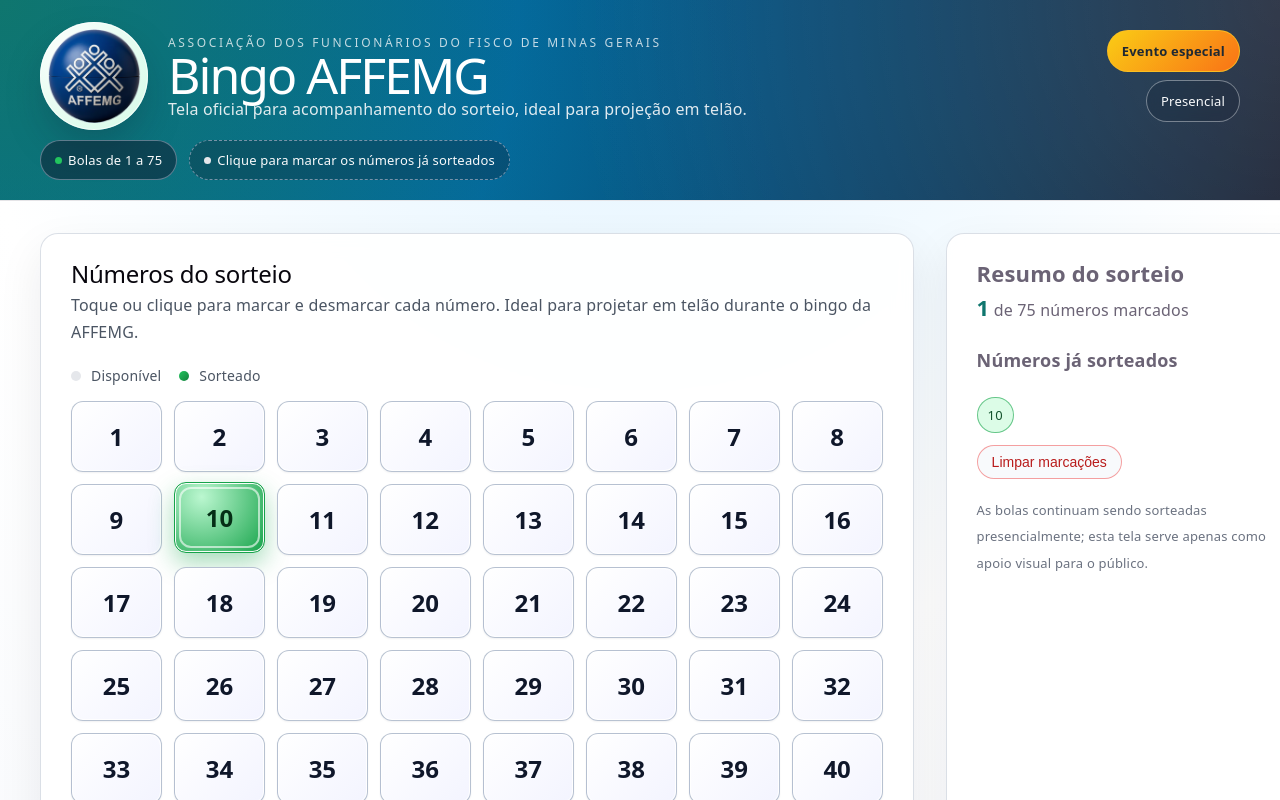
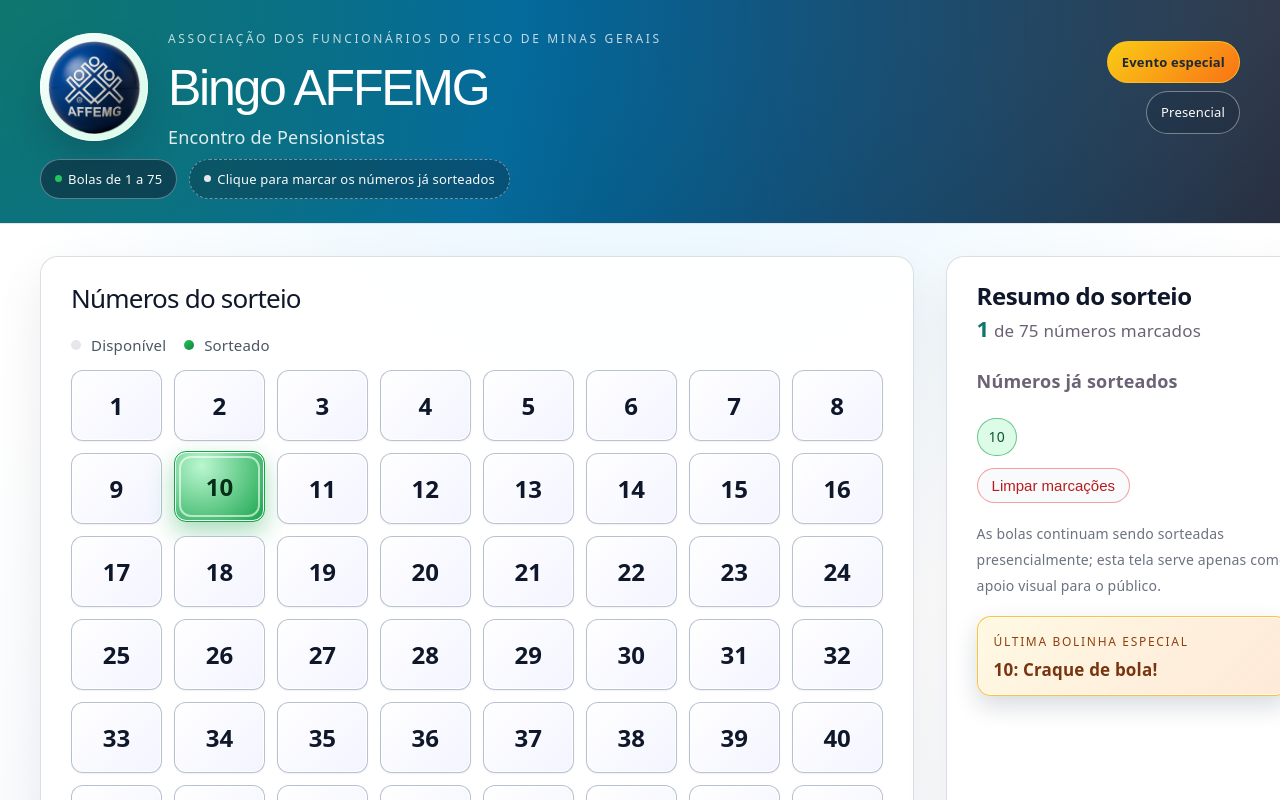
Before and after one commit to leosimin/bingoaffemg, a React (Vite) app in the folder bingo/: page / in a window 1280 px wide. Both pictures are taken after a click on the button "10". Shown: the top 800 px of the page. Built offline with nearby package versions, Linux system fonts and the light colour scheme.

Commit message:
adding more

```diff
--- a/bingo/src/App.css
+++ b/bingo/src/App.css
@@ -1,3 +1,5 @@
+@import url('https://fonts.googleapis.com/css2?family=DM+Sans:wght@400;500;600;700&family=DM+Serif+Display&display=swap');
+
 /* Layout principal da aplicação de bingo AFFEMG */
 
 .bingo-app {
@@ -8,12 +10,13 @@
 }
 
 .ba-header {
-  padding: 22px 0 18px;
+  padding: 26px 0 22px;
   border-bottom: 1px solid var(--border);
   background: radial-gradient(circle at top left, #0f766e 0, #0369a1 40%, #0f172a 100%);
   color: #f9fafb;
   position: relative;
   overflow: hidden;
+  font-family: 'Arial' BlinkMacSystemFont, 'SI', sans-serif;
 }
 
 .ba-header::after {
@@ -65,7 +68,7 @@
 .ba-title-group {
   display: flex;
   flex-direction: column;
-  gap: 6px;
+  gap: 10px;
 }
 
 .ba-tagline {
@@ -78,13 +81,16 @@
 .ba-header h1 {
   margin: 0;
   font-size: 50px;
-  letter-spacing: -0.04em;
+  letter-spacing: -0.045em;
+  line-height: 1.05;
   color: #ffffff;
+  font-family: 'Arial', 'Times New Roman', serif;
 }
 
 .ba-subtitle {
-  margin: 2px 0 0;
-  font-size: 16px;
+  margin: 0;
+  font-size: 18px;
+  line-height: 1.35;
   opacity: 0.9;
 }
 
@@ -179,13 +185,45 @@
 }
 
 .ba-board-header h2 {
-  margin: 0 0 4px;
+  margin: 0 0 6px;
+  font-size: 26px;
+  letter-spacing: -0.03em;
+  color: #0f172a;
 }
 
 .ba-board-header p {
   margin: 0;
-  font-size: 16px;
+  font-size: 17px;
   color: #4b5563;
+}
+
+.ba-callout {
+  margin-top: 16px;
+  margin-bottom: 0;
+  padding: 12px 16px;
+  border-radius: 14px;
+  background: linear-gradient(135deg, rgba(250, 204, 21, 0.12), rgba(251, 146, 60, 0.2));
+  border: 1px solid rgba(251, 191, 36, 0.9);
+  box-shadow:
+    0 10px 24px rgba(15, 23, 42, 0.16),
+    0 0 0 1px rgba(255, 255, 255, 0.8) inset;
+  position: relative;
+}
+
+.ba-callout-label {
+  display: block;
+  font-size: 12px;
+  text-transform: uppercase;
+  letter-spacing: 0.14em;
+  color: #92400e;
+  margin-bottom: 2px;
+}
+
+.ba-callout-text {
+  margin: 0;
+  font-size: 17px;
+  color: #78350f;
+  font-weight: 600;
 }
 
 .ba-board-legend {
@@ -193,7 +231,7 @@
   align-items: center;
   gap: 18px;
   margin: 18px 0 12px;
-  font-size: 14px;
+  font-size: 15px;
   color: #4b5563;
 }
 
@@ -281,13 +319,15 @@
 
 .ba-side-card h3 {
   margin-top: 0;
-  margin-bottom: 8px;
-  font-size: 22px;
+  margin-bottom: 6px;
+  font-size: 24px;
+  letter-spacing: -0.02em;
+  color: #0f172a;
 }
 
 .ba-resume {
   margin: 0 0 16px;
-  font-size: 16px;
+  font-size: 17px;
 }
 
 .ba-resume strong {
@@ -306,17 +346,17 @@
 }
 
 .ba-pill {
-  padding: 4px 10px;
+  padding: 5px 11px;
   border-radius: 999px;
   background: #dcfce7;
   color: #14532d;
   border: 1px solid rgba(22, 163, 74, 0.6);
-  font-size: 13px;
+  font-size: 14px;
 }
 
 .ba-muted {
   margin: 0 0 14px;
-  font-size: 15px;
+  font-size: 16px;
   color: #6b7280;
 }
 
@@ -330,7 +370,7 @@
   border: 1px solid rgba(239, 68, 68, 0.5);
   background: rgba(248, 250, 252, 0.9);
   color: #b91c1c;
-  font-size: 14px;
+  font-size: 15px;
   font-weight: 500;
   cursor: pointer;
   transition:
@@ -354,7 +394,7 @@
 
 .ba-footnote {
   margin-top: 18px;
-  font-size: 13px;
+  font-size: 14px;
   color: #6b7280;
 }
 
--- a/bingo/src/App.jsx
+++ b/bingo/src/App.jsx
@@ -4,8 +4,26 @@
 
 const CURRENT_YEAR = new Date().getFullYear()
 
+const MENSAGENS_ESPECIAIS = {
+  1: 'Começou o jogo! O pequeno polegar.',
+  10: 'Craque de bola!',
+  11: 'Pernas de cambito!',
+  13: 'Galo Forte e Vingador! 🐓',
+  18: 'Idade da liberdade!',
+  22: 'Dois patinhos na lagoa! 🦆🦆',
+  31: 'Tudo que cai, cai em pé!',
+  33: 'Idade de Cristo!',
+  45: 'Fim do primeiro tempo!',
+  50: 'Meio século!',
+  51: 'Uma boa ideia! 🥃',
+  60: 'E o tempo passa...',
+  66: 'Um meia seis ou meia dúzia?',
+  75: 'Fim da linha! É o fim do globo!',
+}
+
 function App() {
   const [marcados, setMarcados] = useState(() => new Set())
+  const [ultimaFrase, setUltimaFrase] = useState('')
 
   const numeros = Array.from({ length: 75 }, (_, i) => i + 1)
   const totalNumeros = numeros.length
@@ -14,17 +32,25 @@
   const alternarNumero = (numero) => {
     setMarcados((anteriores) => {
       const proximo = new Set(anteriores)
-      if (proximo.has(numero)) {
+      const jaMarcado = proximo.has(numero)
+
+      if (jaMarcado) {
         proximo.delete(numero)
       } else {
         proximo.add(numero)
+        const frase = MENSAGENS_ESPECIAIS[numero]
+        if (frase) {
+          setUltimaFrase(`${numero}: ${frase}`)
+        }
       }
+
       return proximo
     })
   }
 
   const limparMarcacoes = () => {
     setMarcados(new Set())
+    setUltimaFrase('')
   }
 
   const numerosMarcadosOrdenados = Array.from(marcados).sort((a, b) => a - b)
@@ -45,7 +71,7 @@
               <span className="ba-tagline">ASSOCIAÇÃO DOS FUNCIONÁRIOS DO FISCO DE MINAS GERAIS</span>
               <h1>Bingo AFFEMG</h1>
               <p className="ba-subtitle">
-                Tela oficial para acompanhamento do sorteio, ideal para projeção em telão.
+                Encontro de Pensionistas
               </p>
             </div>
           </div>
@@ -68,10 +94,6 @@
         <section className="ba-board-card" aria-label="Painel de números do bingo">
           <div className="ba-board-header">
             <h2>Números do sorteio</h2>
-            <p>
-              Toque ou clique para marcar e desmarcar cada número. Ideal para
-              projetar em telão durante o bingo da AFFEMG.
-            </p>
           </div>
 
           <div className="ba-board-legend" aria-hidden="true">
@@ -137,6 +159,13 @@
             As bolas continuam sendo sorteadas presencialmente; esta tela serve
             apenas como apoio visual para o público.
           </p>
+
+          {ultimaFrase && (
+            <div className="ba-callout" aria-live="polite">
+              <span className="ba-callout-label">Última bolinha especial</span>
+              <p className="ba-callout-text">{ultimaFrase}</p>
+            </div>
+          )}
         </aside>
       </main>
 
```
